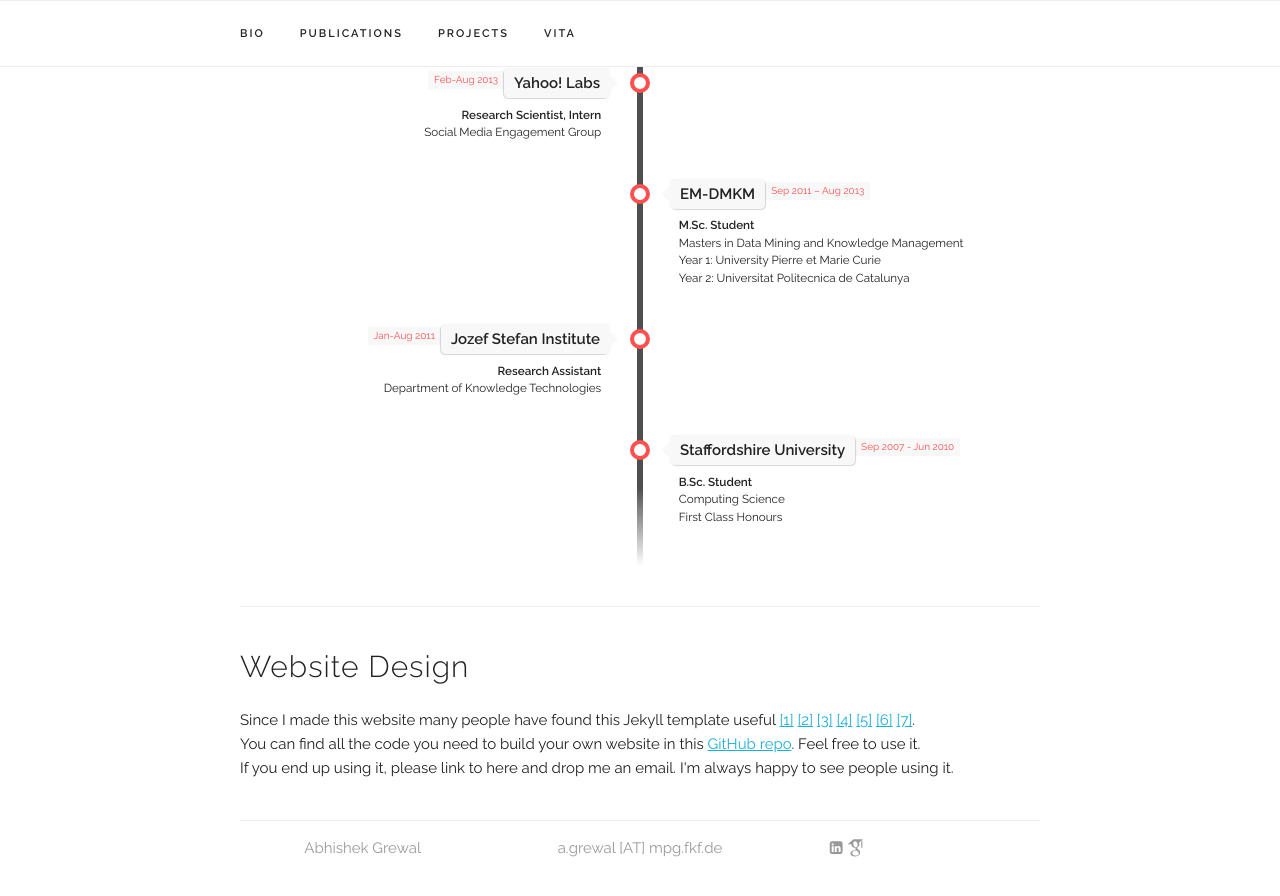
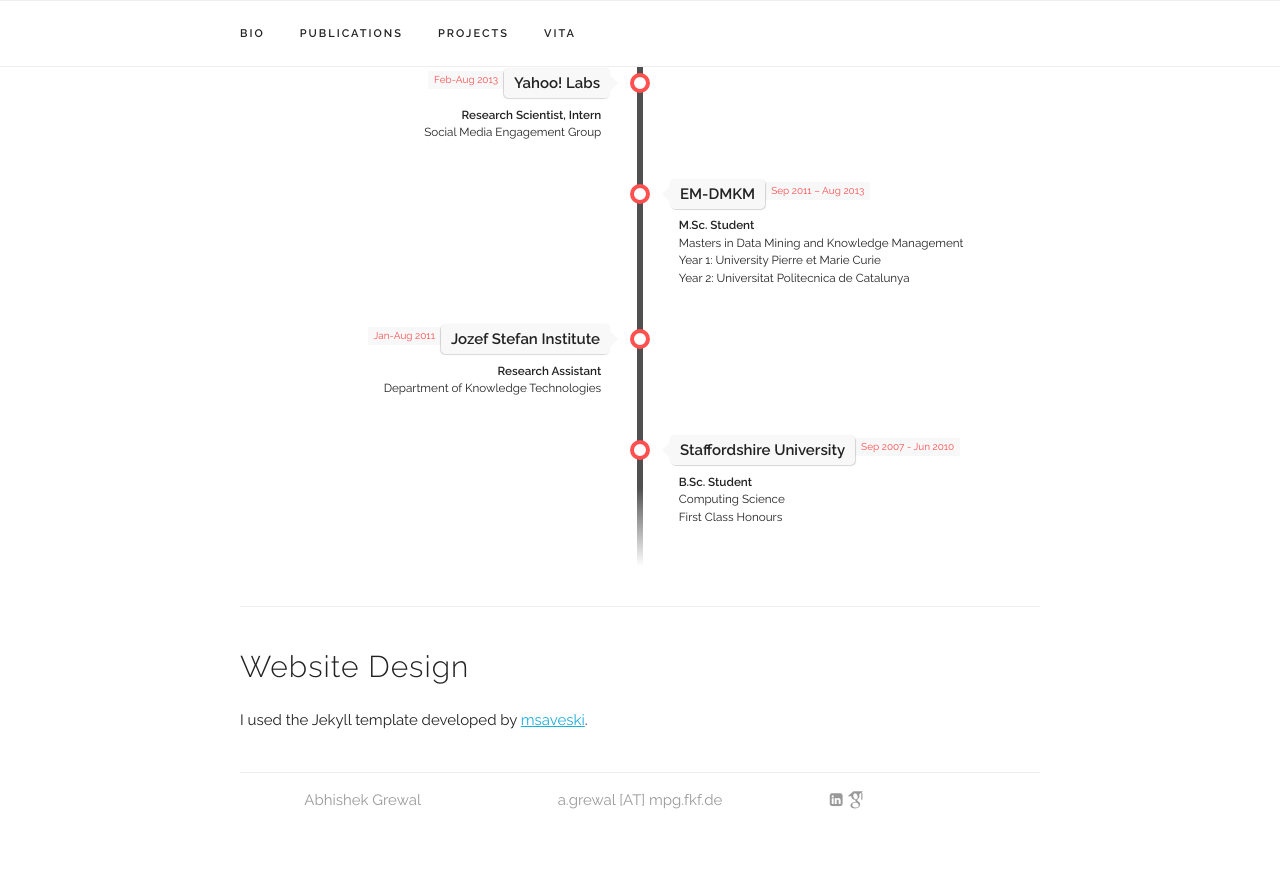
Before and after one commit to abhishekgrewal/abhishekgrewal.github.io, a Jekyll site: the page built from index.html, in a window 1280 px wide and 900 px high, scrolled down 3064 px. Shown: the top 896 px of the window. Built offline with Jekyll 4.4.1, drawn with Linux system fonts in a browser that asks for light colours; some web fonts are replaced; after the commit the page ends 3916 px from its top, so only the background shows below that.

Commit message:
Update index.html

```diff
--- a/index.html
+++ b/index.html
@@ -196,19 +196,5 @@ title: Personal Webpage
 
 <div class="docs-section" id="template">
     <h4>Website Design</h4>
-    Since I made this website many people have found this Jekyll template useful
-    <a href="https://people.csail.mit.edu/davidam/" target="_blank">[1]</a>
-    <a href="https://thashim.github.io/" target="_blank">[2]</a>
-    <a href="https://pauljwright.github.io/" target="_blank">[3]</a>
-    <a href="https://bayesianbrad.github.io/" target="_blank">[4]</a>
-    <a href="https://ahxt.github.io/" target="_blank">[5]</a>
-    <a href="https://people.csail.mit.edu/chang87/" target="_blank">[6]</a>
-    <a href="https://jiayuzhou.github.io/" target="_blank">[7]</a>.
-    <br/>
-
-    You can find all the code you need to build your own website in this <a href="https://github.com/msaveski/www_personal" target="_blank">GitHub repo</a>.
-    Feel free to use it. <br/>
-
-    If you end up using it, please link to here and drop me an email.
-    I'm always happy to see people using it.
+    I used the Jekyll template developed by <a href="https://github.com/msaveski" target="_blank">msaveski</a>.
 </div>
```
